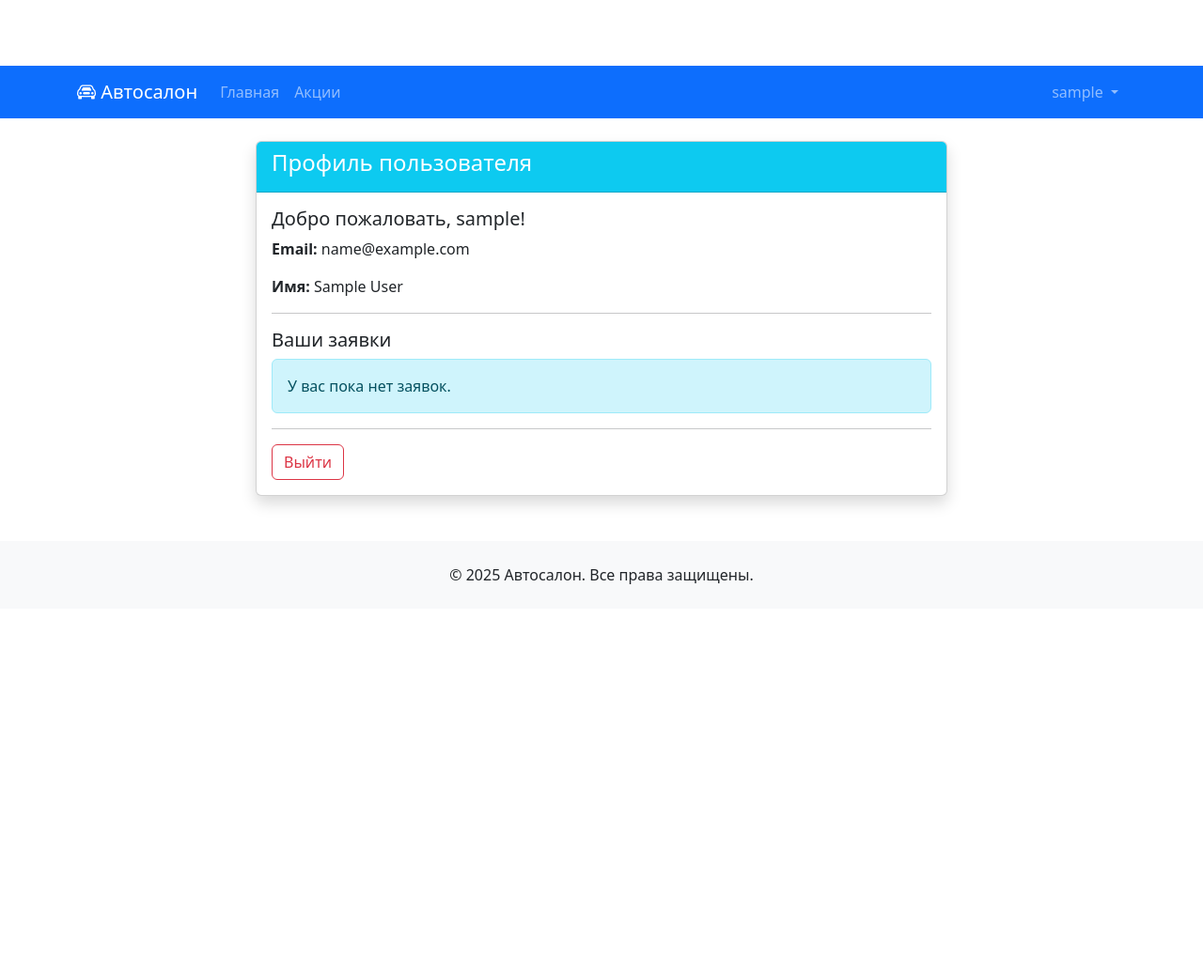
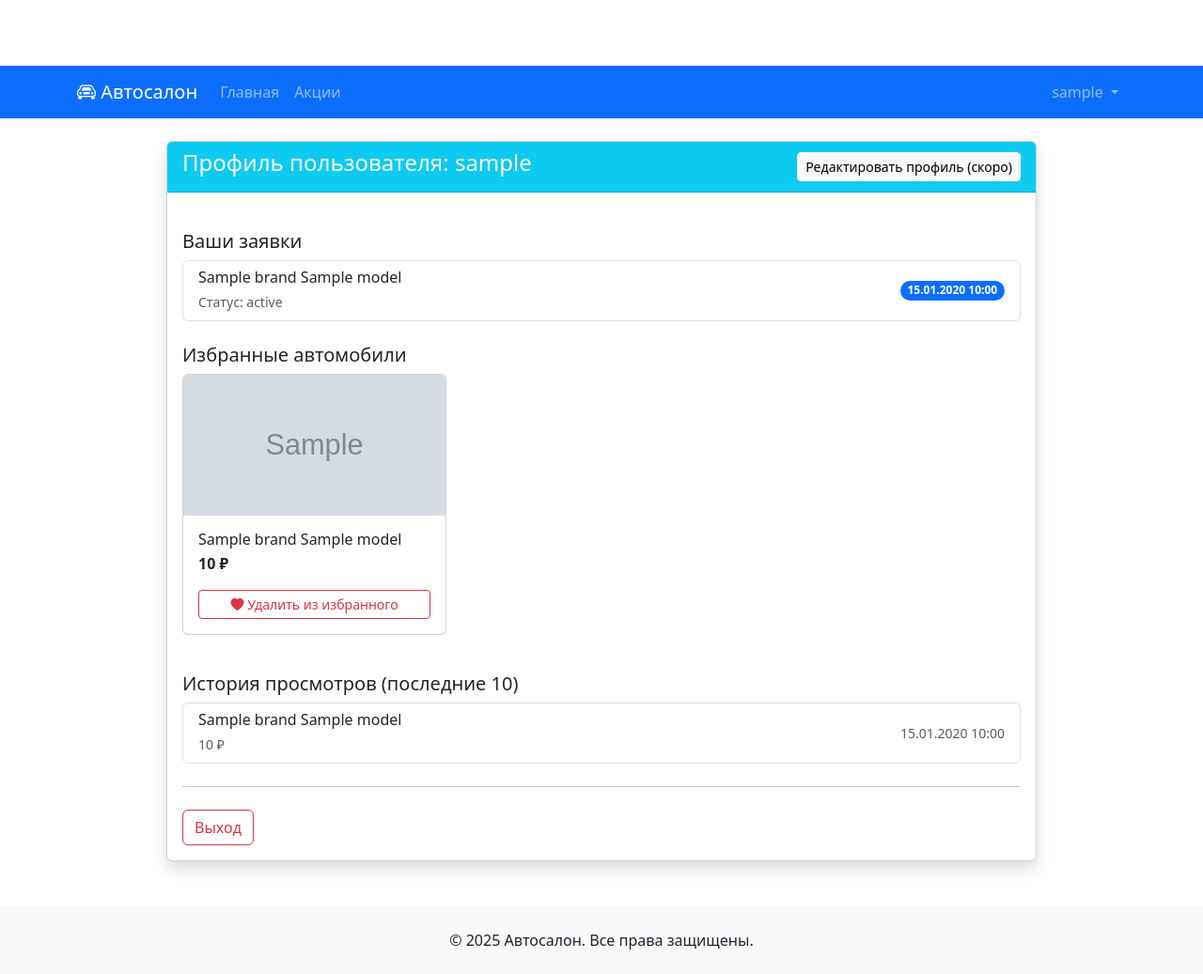
Before and after one commit to Nekta161/autosalon, a Django app: template templates/users/profile.html in a window 1280 px wide. Shown: the whole page at 94% size. Before the commit the page ends 622 px from the top, so only its background shows below. Run offline with Django 5.2, Linux system fonts and the light colour scheme; a user stored in the database is signed in; tables that the repository leaves empty hold one stand-in row (values such as "Sample post"); the template is opened without the code that fills it: most values are stand-ins (such as "Sample title", 1, 10 or a date in 2020); grey boxes marked "Sample" are stand-in pictures; parts of the project's set-up code (start-up, migrations or seed data) failed here and were passed over.

Commit message:
Добавил избранное и история просмотров в профиль, кнопка 'В избранное' на главной

```diff
--- a/autosalon/urls.py
+++ b/autosalon/urls.py
@@ -10,6 +10,13 @@ urlpatterns = [
     path("order/<int:car_id>/", views.create_order, name="create_order"),
     path("thanks/", views.thanks, name="thanks"),
     path("users/", include("users.urls")),
+    path("profile/", views.profile, name="profile"),
+    path("favorite/add/<int:car_id>/", views.add_to_favorites, name="add_to_favorites"),
+    path(
+        "favorite/remove/<int:car_id>/",
+        views.remove_from_favorites,
+        name="remove_from_favorites",
+    ),
 ]
 
 if settings.DEBUG:
--- a/templates/users/profile.html
+++ b/templates/users/profile.html
@@ -5,20 +5,19 @@
 
 {% block content %}
 <div class="row">
-    <div class="col-lg-8 mx-auto">
+    <div class="col-lg-10 mx-auto">
         <div class="card shadow">
-            <div class="card-header bg-info text-white">
-                <h4>Профиль пользователя</h4>
+            <div class="card-header bg-info text-white d-flex justify-content-between align-items-center">
+                <h4>Профиль пользователя: {{ user.username }}</h4>
+                <a href="#" class="btn btn-light btn-sm">Редактировать профиль (скоро)</a>
             </div>
             <div class="card-body">
-                <h5>Добро пожаловать, {{ user.username }}!</h5>
-                <p><strong>Email:</strong> {{ user.email }}</p>
-                <p><strong>Имя:</strong> {{ user.first_name }} {{ user.last_name }}</p>
-                <hr>
-                <h5>Ваши заявки</h5>
-                {% if user.orders.all %}
-                    <div class="list-group">
-                        {% for order in user.orders.all %}
+
+                <!-- Заявки -->
+                <h5 class="mt-4">Ваши заявки</h5>
+                {% if orders %}
+                    <div class="list-group mb-4">
+                        {% for order in orders %}
                             <div class="list-group-item d-flex justify-content-between align-items-center">
                                 <div>
                                     <h6 class="mb-1">{{ order.car.brand }} {{ order.car.model }}</h6>
@@ -31,8 +30,61 @@
                 {% else %}
                     <div class="alert alert-info">У вас пока нет заявок.</div>
                 {% endif %}
-                <hr>
-                <a href="{% url 'logout' %}" class="btn btn-outline-danger">Выйти</a>
+
+                <!-- Избранное -->
+                <h5 class="mt-4">Избранные автомобили</h5>
+                {% if favorites %}
+                    <div class="row">
+                        {% for fav in favorites %}
+                            <div class="col-12 col-md-6 col-lg-4 mb-3">
+                                <div class="card h-100">
+                                    {% if fav.car.photo %}
+                                        <img src="{{ fav.car.photo.url }}" class="card-img-top" alt="{{ fav.car.brand }} {{ fav.car.model }}" style="height: 150px; object-fit: cover;">
+                                    {% else %}
+                                        <div class="card-img-top bg-secondary d-flex align-items-center justify-content-center" style="height: 150px;">
+                                            <i class="bi bi-car-front text-white" style="font-size: 3rem;"></i>
+                                        </div>
+                                    {% endif %}
+                                    <div class="card-body d-flex flex-column">
+                                        <h6 class="card-title mb-1">{{ fav.car.brand }} {{ fav.car.model }}</h6>
+                                        <p class="card-text"><strong>{{ fav.car.price }} ₽</strong></p>
+                                        <div class="mt-auto">
+                                            <a href="{% url 'remove_from_favorites' fav.car.id %}" class="btn btn-outline-danger btn-sm w-100">
+                                                <i class="bi bi-heart-fill"></i> Удалить из избранного
+                                            </a>
+                                        </div>
+                                    </div>
+                                </div>
+                            </div>
+                        {% endfor %}
+                    </div>
+                {% else %}
+                    <div class="alert alert-warning">У вас пока нет избранных автомобилей.</div>
+                {% endif %}
+
+                <!-- История просмотров -->
+                <h5 class="mt-4">История просмотров (последние 10)</h5>
+                {% if views %}
+                    <div class="list-group">
+                        {% for view in views %}
+                            <div class="list-group-item d-flex justify-content-between align-items-center">
+                                <div>
+                                    <h6 class="mb-1">{{ view.car.brand }} {{ view.car.model }}</h6>
+                                    <small class="text-muted">{{ view.car.price }} ₽</small>
+                                </div>
+                                <small class="text-muted">{{ view.viewed_at|date:"d.m.Y H:i" }}</small>
+                            </div>
+                        {% endfor %}
+                    </div>
+                {% else %}
+                    <div class="alert alert-info">Вы ещё не просматривали автомобили.</div>
+                {% endif %}
+
+                <hr class="my-4">
+                <form method="post" action="{% url 'logout' %}" class="d-inline">
+                    {% csrf_token %}
+                    <button type="submit" class="btn btn-outline-danger">Выход</button>
+                </form>
             </div>
         </div>
     </div>
```
Also changed, not shown: core/views.py (+47 -1 lines), templates/home.html (+6 -1 lines), templates/thanks.html (added, +15 -0 lines).
